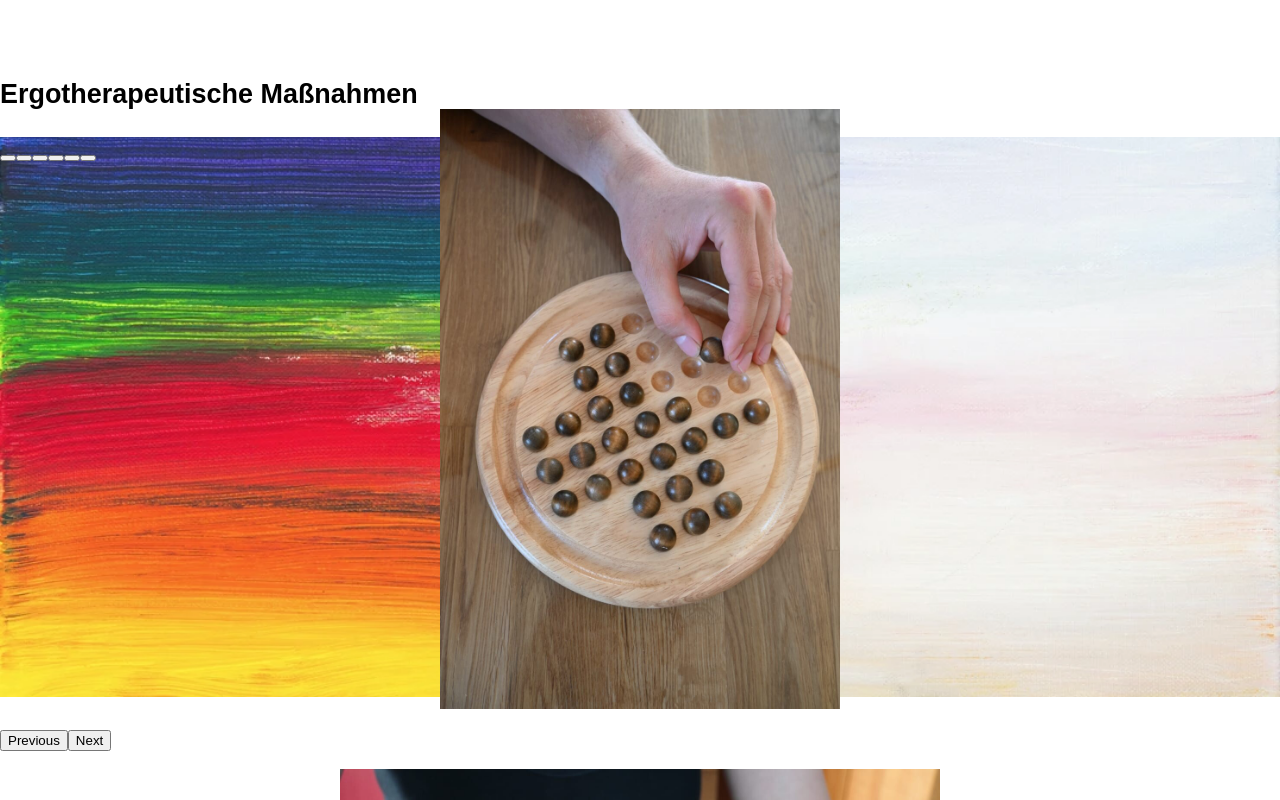
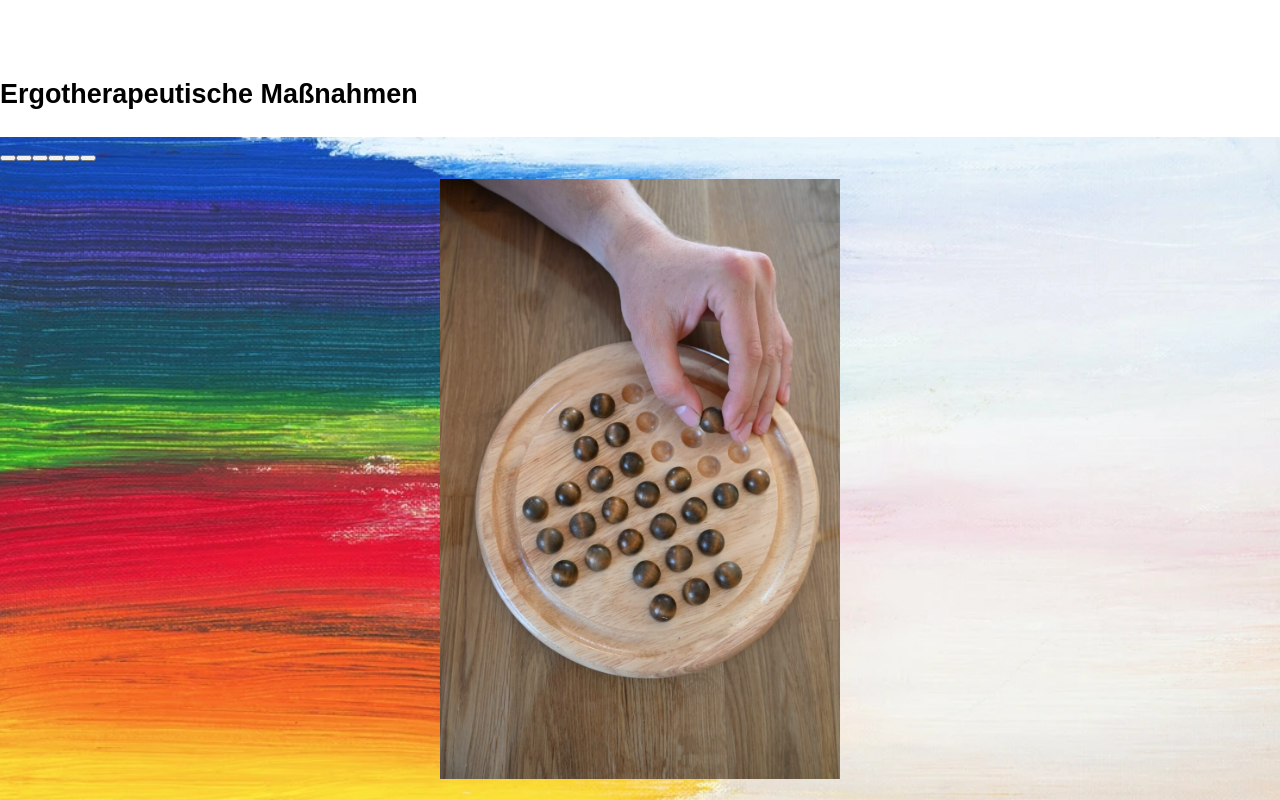
Before and after one commit to lukasweixelbraun/ergo-therapie, a Next.js app: page /about in a window 1280 px wide. Shown: the part 1360-2160 px from the top of the page. Built offline with nearby package versions, Linux system fonts and the light colour scheme.

Commit message:
added carousel min-height

```diff
--- a/styles/globals.scss
+++ b/styles/globals.scss
@@ -241,6 +241,7 @@ header.masthead .post-heading .meta a {
   background-size: cover;
   background-position: bottom;
   height : 70vh;
+  min-height: 700px;
 }
 
 .carousel-inner {
```
